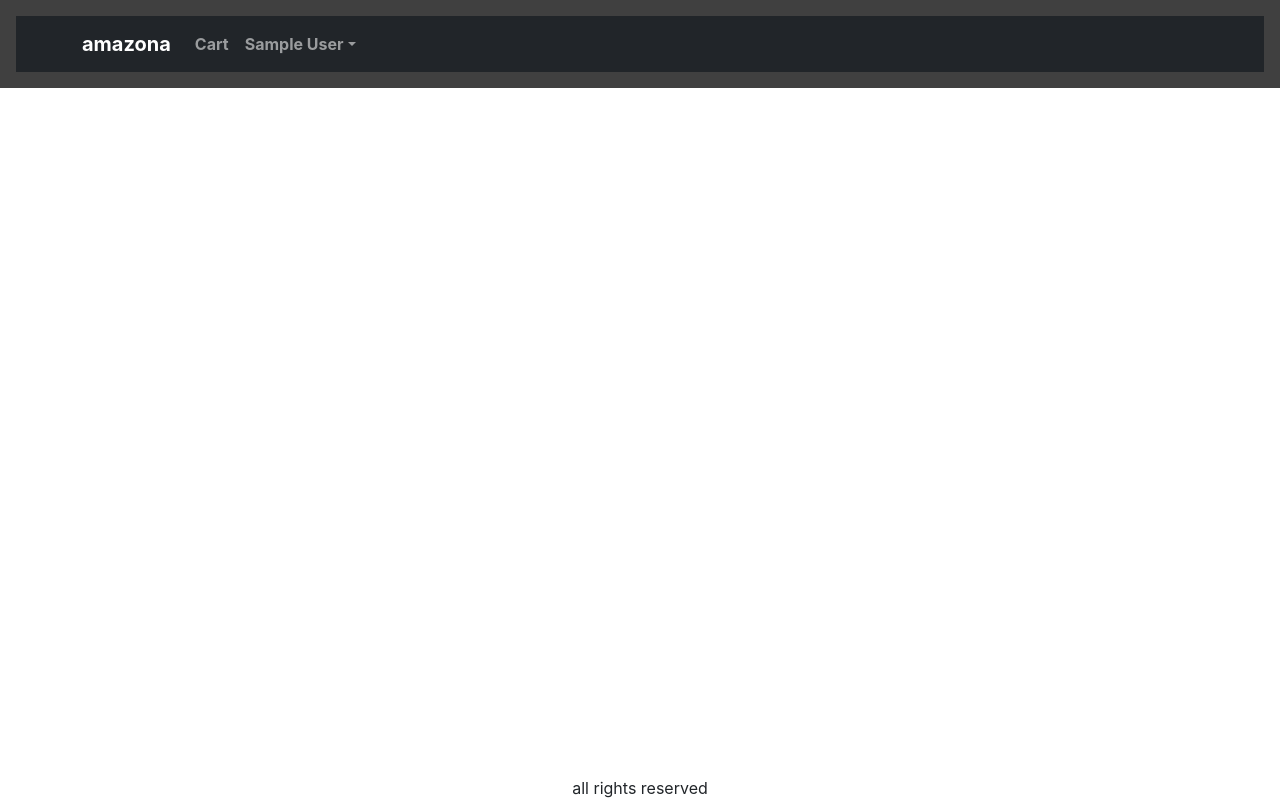
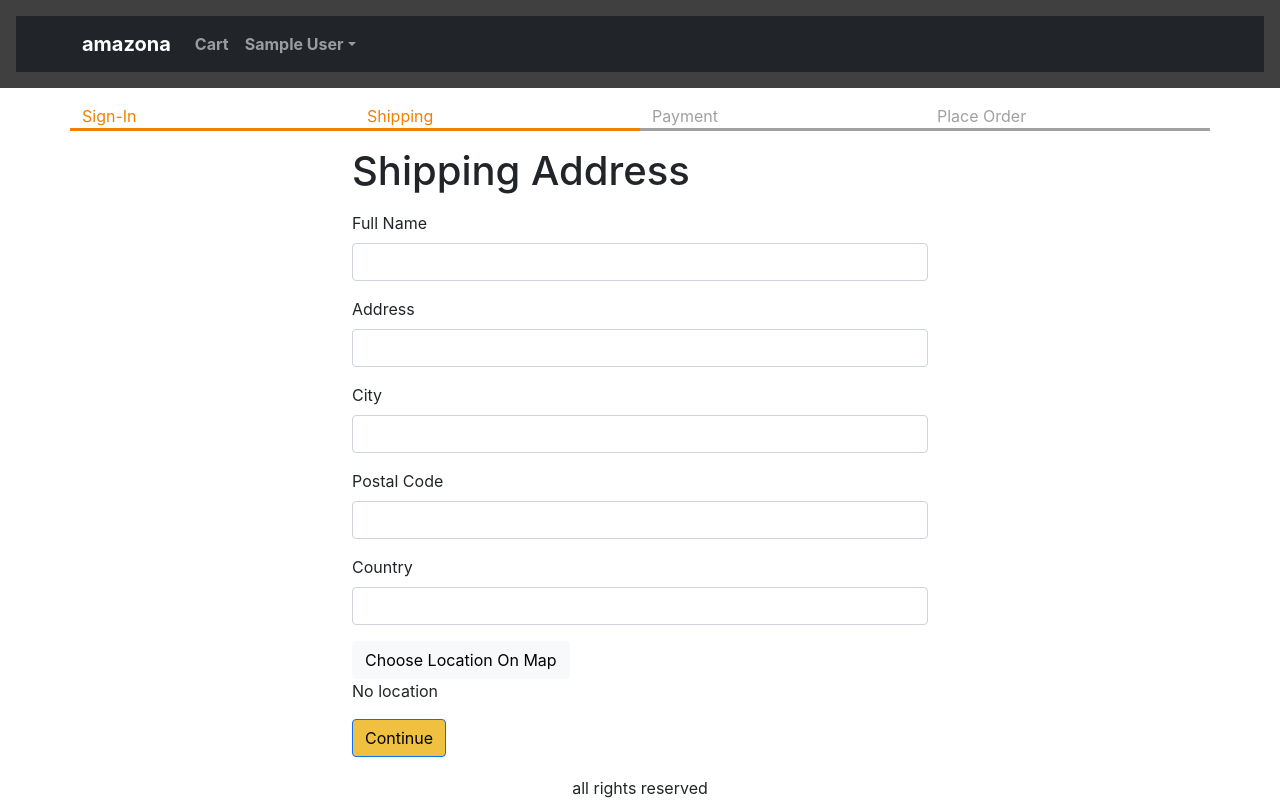
Before and after one commit to Ganeshvateagonkar/amazona-full-app, a React (Create React App) app in the folder frontend/: page /shipping in a window 1280 px wide. Built offline with nearby package versions, Linux system fonts and the light colour scheme; sample sign-in values are in the browser's storage; the HTML template or start-up script is replaced by a standard one.

Commit message:
shipping screen added

```diff
--- a/frontend/src/App.js
+++ b/frontend/src/App.js
@@ -11,6 +11,7 @@
 import SignInScreen from "./screens/SignInScreen";
 import { ToastContainer } from "react-toastify";
 import "react-toastify/dist/ReactToastify.css";
+import ShippingAddressScreen from "./screens/ShippingAddressScreen";
 function App() {
   const { state, dispatch: ctxDispatch } = useContext(Store);
   const { cart, userInfo } = state;
@@ -71,6 +72,7 @@
               <Route path="/product/:slug" element={<ProductScreen />} />
               <Route path="/cart" element={<CartScreen />} />
               <Route path="/signin" element={<SignInScreen />} />
+              <Route path="/shipping" element={<ShippingAddressScreen />} />
               <Route path="/" element={<HomeScreen />} />
             </Routes>
           </Container>
--- /dev/null
+++ b/frontend/src/components/CheckoutSteps.js
@@ -0,0 +1,14 @@
+import React from "react";
+import Row from "react-bootstrap/Row";
+import Col from "react-bootstrap/Col";
+
+export default function CheckoutSteps(props) {
+  return (
+    <Row className="checkout-steps">
+      <Col className={props.step1 ? "active" : ""}>Sign-In</Col>
+      <Col className={props.step2 ? "active" : ""}>Shipping</Col>
+      <Col className={props.step3 ? "active" : ""}>Payment</Col>
+      <Col className={props.step4 ? "active" : ""}>Place Order</Col>
+    </Row>
+  );
+}
--- a/frontend/src/index.css
+++ b/frontend/src/index.css
@@ -54,3 +54,11 @@
 .small-container {
   max-width: 600px;
 }
+.checkout-steps > div {
+  border-bottom: 0.2rem solid #a0a0a0;
+  color: #a0a0a0;
+}
+.checkout-steps > div.active {
+  border-bottom: 0.2rem solid #f08000;
+  color: #f08000;
+}
--- /dev/null
+++ b/frontend/src/screens/ShippingAddressScreen.js
@@ -0,0 +1,138 @@
+import React, { useContext, useEffect, useState } from "react";
+import { Helmet } from "react-helmet-async";
+import Form from "react-bootstrap/Form";
+import Button from "react-bootstrap/Button";
+import { useNavigate } from "react-router-dom";
+import { Store } from "../store";
+import CheckoutSteps from "../components/CheckoutSteps";
+
+export default function ShippingAddressScreen() {
+  const navigate = useNavigate();
+  const { state, dispatch: ctxDispatch } = useContext(Store);
+  const {
+    fullBox,
+    userInfo,
+    cart: { shippingAddress },
+  } = state;
+  const [fullName, setFullName] = useState(shippingAddress.fullName || "");
+  const [address, setAddress] = useState(shippingAddress.address || "");
+  const [city, setCity] = useState(shippingAddress.city || "");
+  const [postalCode, setPostalCode] = useState(
+    shippingAddress.postalCode || ""
+  );
+  useEffect(() => {
+    if (!userInfo) {
+      navigate("/signin?redirect=/shipping");
+    }
+  }, [userInfo, navigate]);
+  const [country, setCountry] = useState(shippingAddress.country || "");
+  const submitHandler = (e) => {
+    e.preventDefault();
+    ctxDispatch({
+      type: "SAVE_SHIPPING_ADDRESS",
+      payload: {
+        fullName,
+        address,
+        city,
+        postalCode,
+        country,
+        location: shippingAddress.location,
+      },
+    });
+    localStorage.setItem(
+      "shippingAddress",
+      JSON.stringify({
+        fullName,
+        address,
+        city,
+        postalCode,
+        country,
+        location: shippingAddress.location,
+      })
+    );
+    navigate("/payment");
+  };
+
+  useEffect(() => {
+    ctxDispatch({ type: "SET_FULLBOX_OFF" });
+  }, [ctxDispatch, fullBox]);
+
+  return (
+    <div>
+      <Helmet>
+        <title>Shipping Address</title>
+      </Helmet>
+
+      <CheckoutSteps step1 step2></CheckoutSteps>
+      <div className="container small-container">
+        <h1 className="my-3">Shipping Address</h1>
+        <Form onSubmit={submitHandler}>
+          <Form.Group className="mb-3" controlId="fullName">
+            <Form.Label>Full Name</Form.Label>
+            <Form.Control
+              value={fullName}
+              onChange={(e) => setFullName(e.target.value)}
+              required
+            />
+          </Form.Group>
+          <Form.Group className="mb-3" controlId="address">
+            <Form.Label>Address</Form.Label>
+            <Form.Control
+              value={address}
+              onChange={(e) => setAddress(e.target.value)}
+              required
+            />
+          </Form.Group>
+          <Form.Group className="mb-3" controlId="city">
+            <Form.Label>City</Form.Label>
+            <Form.Control
+              value={city}
+              onChange={(e) => setCity(e.target.value)}
+              required
+            />
+          </Form.Group>
+          <Form.Group className="mb-3" controlId="postalCode">
+            <Form.Label>Postal Code</Form.Label>
+            <Form.Control
+              value={postalCode}
+              onChange={(e) => setPostalCode(e.target.value)}
+              required
+            />
+          </Form.Group>
+          <Form.Group className="mb-3" controlId="country">
+            <Form.Label>Country</Form.Label>
+            <Form.Control
+              value={country}
+              onChange={(e) => setCountry(e.target.value)}
+              required
+            />
+          </Form.Group>
+          <div className="mb-3">
+            <Button
+              id="chooseOnMap"
+              type="button"
+              variant="light"
+              onClick={() => navigate("/map")}
+            >
+              Choose Location On Map
+            </Button>
+            {shippingAddress.location && shippingAddress.location.lat ? (
+              <div>
+                LAT: {shippingAddress.location.lat}
+                LNG:{shippingAddress.location.lng}
+              </div>
+            ) : (
+              <div>No location</div>
+            )}
+          </div>
+
+          <div className="mb-3">
+            <Button variant="primary" type="submit">
+              Continue
+            </Button>
+          </div>
+        </Form>
+      </div>
+    </div>
+  );
+}
--- a/frontend/src/screens/SignInScreen.js
+++ b/frontend/src/screens/SignInScreen.js
@@ -6,6 +6,7 @@
 import { Store } from "../store";
 import { toast } from "react-toastify";
 import getError from "../utils";
+import CheckoutSteps from "../components/CheckoutSteps";
 
 function SignInScreen() {
   const [email, setEmail] = useState("");
@@ -40,6 +41,7 @@
       <Helmet>
         <title>Sign In</title>
       </Helmet>
+      <CheckoutSteps step1></CheckoutSteps>
       <h1 className="my-3 text-center">Sign In</h1>
       <Form onSubmit={submitHandler}>
         <Form.Group controlId="email" className="mb-3">
--- a/frontend/src/store.js
+++ b/frontend/src/store.js
@@ -7,6 +7,9 @@
     ? JSON.parse(localStorage.getItem("userInfoAmazona"))
     : null,
   cart: {
+    shippingAddress: localStorage.getItem("shippingAddress")
+      ? JSON.parse(localStorage.getItem("shippingAddress"))
+      : { location: {} },
     cartItems: localStorage.getItem("cartItemsAmazona")
       ? JSON.parse(localStorage.getItem("cartItemsAmazona"))
       : [],
@@ -43,7 +46,22 @@
     case "USER_SIGN":
       return { ...state, userInfo: action.payload };
     case "USER_SIGNOUT":
-      return { ...state, userInfo: null };
+      return {
+        ...state,
+        userInfo: null,
+        cart: {
+          cartItems: [],
+          shippingAddress: {},
+        },
+      };
+    case "SAVE_SHIPPING_ADDRESS":
+      return {
+        ...state,
+        cart: {
+          ...state.cart,
+          shippingAddress: action.payload,
+        },
+      };
     default:
       return state;
   }
```
